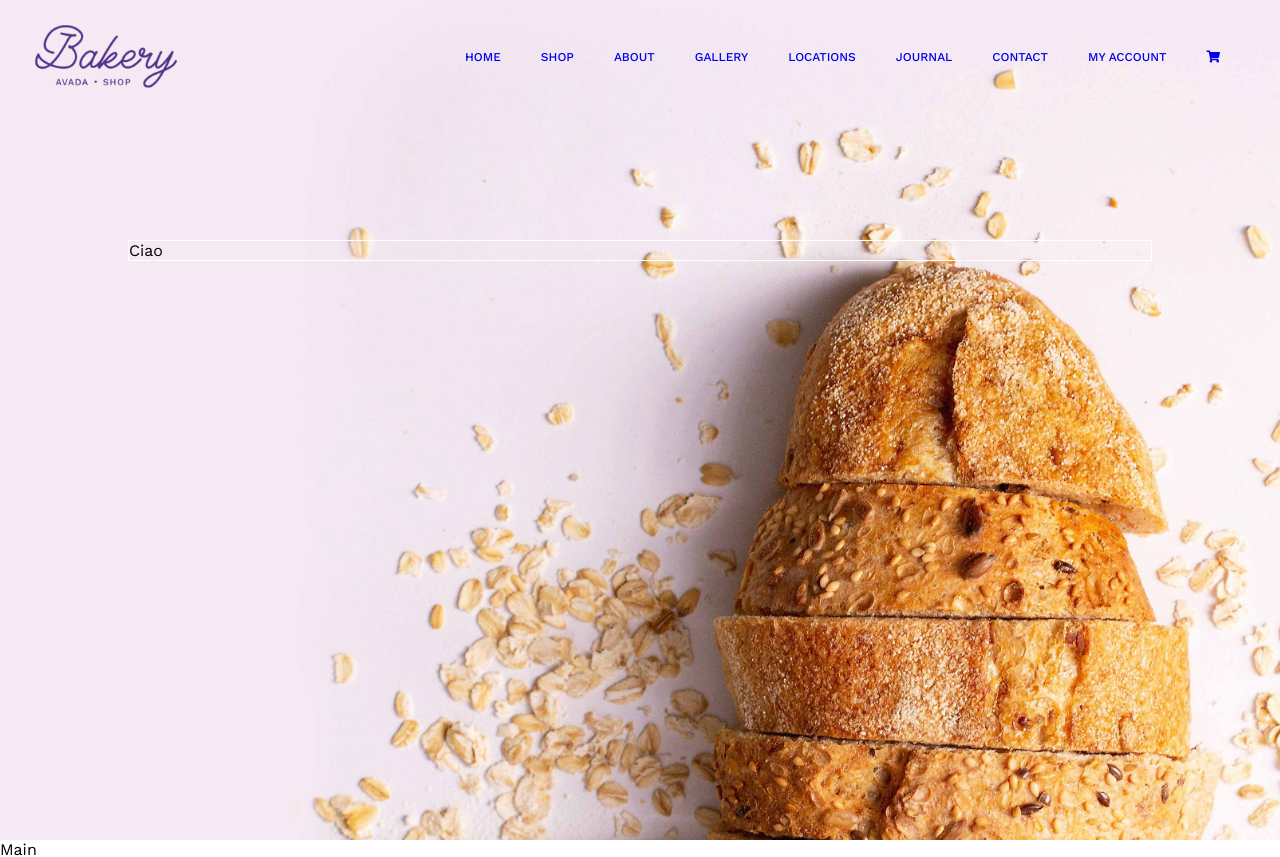
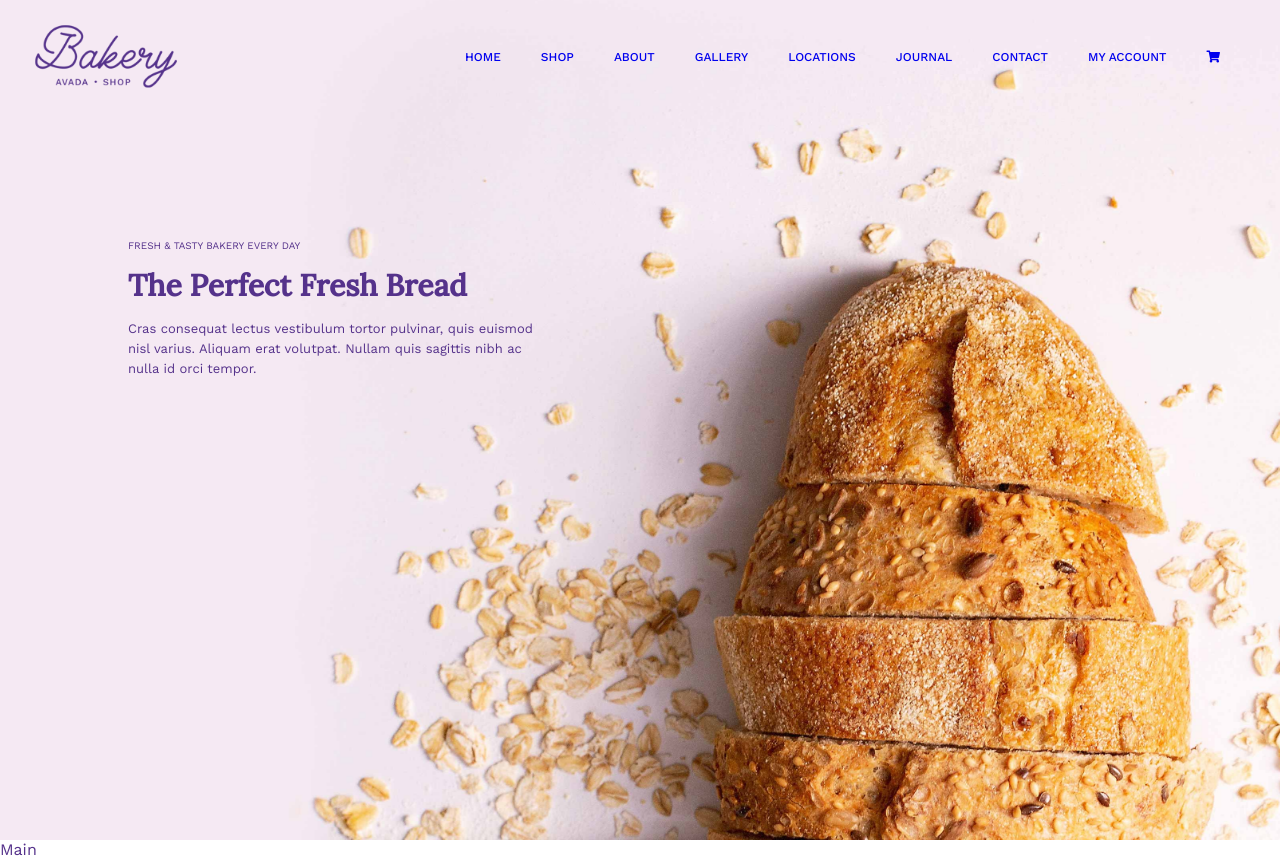
Before and after one commit to mariklim/proj-html-vuejs, a Vue app: page / in a window 1280 px wide. Shown: the top 857 px of the page. Built offline with nearby package versions, Linux system fonts and the light colour scheme.

Commit message:
aggiunto testo header

```diff
--- a/src/assets/style/common.scss
+++ b/src/assets/style/common.scss
@@ -1,6 +1,6 @@
 //Fonts
 @import url('https://fonts.googleapis.com/css2?family=Source+Sans+Pro:wght@200;300;400;600;700;900&family=Work+Sans:wght@100;200;300;400;500;700;900&display=swap');
-
+@import url('https://fonts.googleapis.com/css2?family=Lora:ital,wght@0,400;0,500;1,700&display=swap');
 // font-family: 'Source Sans Pro', sans-serif;
 // font-family: 'Work Sans', sans-serif;
 
@@ -16,6 +16,7 @@
 
 body{
     font-family: 'Work Sans', sans-serif;
+    color:$main_color;
 }
 
 //common
--- a/src/assets/style/variables.scss
+++ b/src/assets/style/variables.scss
@@ -1,5 +1,5 @@
-//BG
-$bg_header:  #f5e9f3;
+//colors
+$main_color:  #55328b;
 
 //Containers
 @mixin container_80{
--- a/src/components/Hero.vue
+++ b/src/components/Hero.vue
@@ -1,8 +1,16 @@
 <template>
   <section class="header-hero">
-      <div class="container_80">
-          Ciao
+    <div class="container_80">
+      <div class="text">
+        <h5>FRESH & TASTY BAKERY EVERY DAY</h5>
+        <h2>The Perfect Fresh Bread</h2>
+        <p>
+          Cras consequat lectus vestibulum tortor pulvinar, quis euismod nisl
+          varius. Aliquam erat volutpat. Nullam quis sagittis nibh ac nulla id
+          orci tempor.
+        </p>
       </div>
+    </div>
   </section>
 </template>
 
@@ -14,6 +22,7 @@ export default {
 
 <style lang="scss">
 @import "../assets/style/variables.scss";
+@import "../assets/style/common.scss";
 .header-hero {
   margin-top: -9.375rem;
   height: 56.25rem;
@@ -24,9 +33,24 @@ export default {
   padding: 6.25rem 0;
 }
 
-.container_80{
-    @include container_80;
-    border: 1px solid white;
-    margin-top: 200px;
+.container_80 {
+  @include container_80;
+  margin-top: 200px;
+  .text {
+    width: 40%;
+    h2 {
+      padding: 0.9375rem 0;
+      font-family: "Lora", serif;
+      font-size: 1.875rem;
+    }
+    h5 {
+      font-weight: 400;
+      font-size: 0.625rem;
+    }
+    p{
+        font-size: .8125rem;
+        line-height: 1.25rem;
+    }
+  }
 }
 </style>
```
